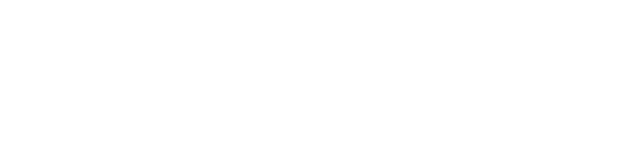
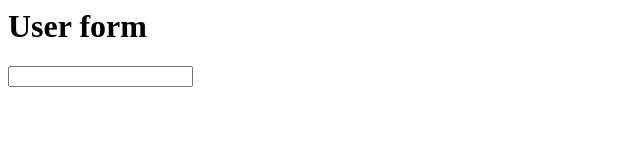
Before and after one commit to GeoffreyPlichard/custom-framework-with-typescript, a website with bundled scripts: page web/index.html in a window 1280 px wide. Shown: the whole page, without its empty margins (0-640 px from the left). Built offline with nearby package versions, Linux system fonts and the light colour scheme; data requests are answered from the project's data file.

Commit message:
add userForm class and template

```diff
--- a/web/index.html
+++ b/web/index.html
@@ -1,5 +1,7 @@
 <html>
   <body>
+    <div id="root"></div>
+
     <script type="module" src="./src/index.ts"></script>
   </body>
 </html>
--- a/web/src/index.ts
+++ b/web/src/index.ts
@@ -1,10 +1,7 @@
-import { User } from './models/User';
+import { UserForm } from "./views/UserForm";
 
-const collection = User.buildUserCollection();
+const userForm = new UserForm(
+  document.getElementById('root') as HTMLElement
+);
 
-
-collection.on('change', () => {
-  console.log(collection);
-});
-
-collection.fetch();
+userForm.render();
--- /dev/null
+++ b/web/src/views/UserForm.ts
@@ -0,0 +1,19 @@
+export class UserForm {
+  constructor(public parent: HTMLElement) {}
+
+  template(): string {
+    return `
+      <div>
+        <h1>User form</h1>
+        <input />
+      </div>
+    `;
+  }
+
+  render(): void {
+    const templateElement: HTMLTemplateElement = document.createElement('template');
+    templateElement.innerHTML = this.template();
+
+    this.parent.append(templateElement.content);
+  }
+}
```
